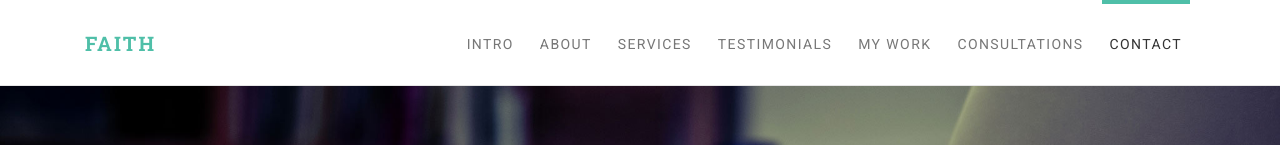
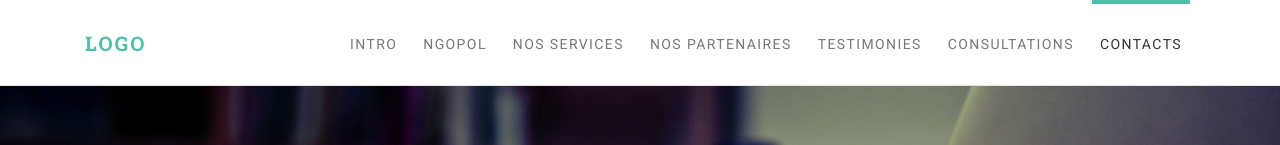
Before and after one commit to Leealp/ngpopol, a plain HTML site: page index.html in a window 1280 px wide. Shown: the top 145 px of the page. Drawn offline with nearby package versions, Linux system fonts and the light colour scheme.

Commit message:
2nd commit

```diff
--- a/index.html
+++ b/index.html
@@ -35,17 +35,17 @@
     <!-- navbar-->
     <header class="header">
       <nav class="navbar navbar-expand-lg fixed-top">
-        <div class="container"><a href="#intro" class="navbar-brand scrollTo">Faith</a>
+        <div class="container"><a href="#intro" class="navbar-brand scrollTo">Logo</a>
           <button type="button" data-toggle="collapse" data-target="#navbarcollapse" aria-controls="navbarSupportedContent" aria-expanded="false" aria-label="Toggle navigation" class="navbar-toggler navbar-toggler-right"><span class="fa fa-bars"></span></button>
           <div id="navbarcollapse" class="collapse navbar-collapse">
             <ul class="navbar-nav ml-auto">
               <li class="nav-item"><a href="#intro" class="nav-link link-scroll">Intro</a></li>
-              <li class="nav-item"><a href="#about" class="nav-link link-scroll">About</a></li>
-              <li class="nav-item"><a href="#services" class="nav-link link-scroll">Services</a></li>
-              <li class="nav-item"><a href="#testimonials" class="nav-link link-scroll">Testimonials</a></li>
-              <li class="nav-item"><a href="#references" class="nav-link link-scroll">My work</a></li>
+              <li class="nav-item"><a href="#about" class="nav-link link-scroll">ngopol</a></li>
+              <li class="nav-item"><a href="#services" class="nav-link link-scroll">Nos services</a></li>
+              <li class="nav-item"><a href="#testimonials" class="nav-link link-scroll">Nos partenaires</a></li>
+              <li class="nav-item"><a href="#references" class="nav-link link-scroll">Testimonies</a></li>
              <li class="nav-item"><a href="https://www.virtualitasks.com/" target="_blank" class="nav-link link-scroll">CONSULTATIONS</a></li>
-              <li class="nav-item"><a href="#contact" class="nav-link link-scroll">Contact</a></li>
+              <li class="nav-item"><a href="#contact" class="nav-link link-scroll">Contacts</a></li>
             </ul>
           </div>
         </div>
```
